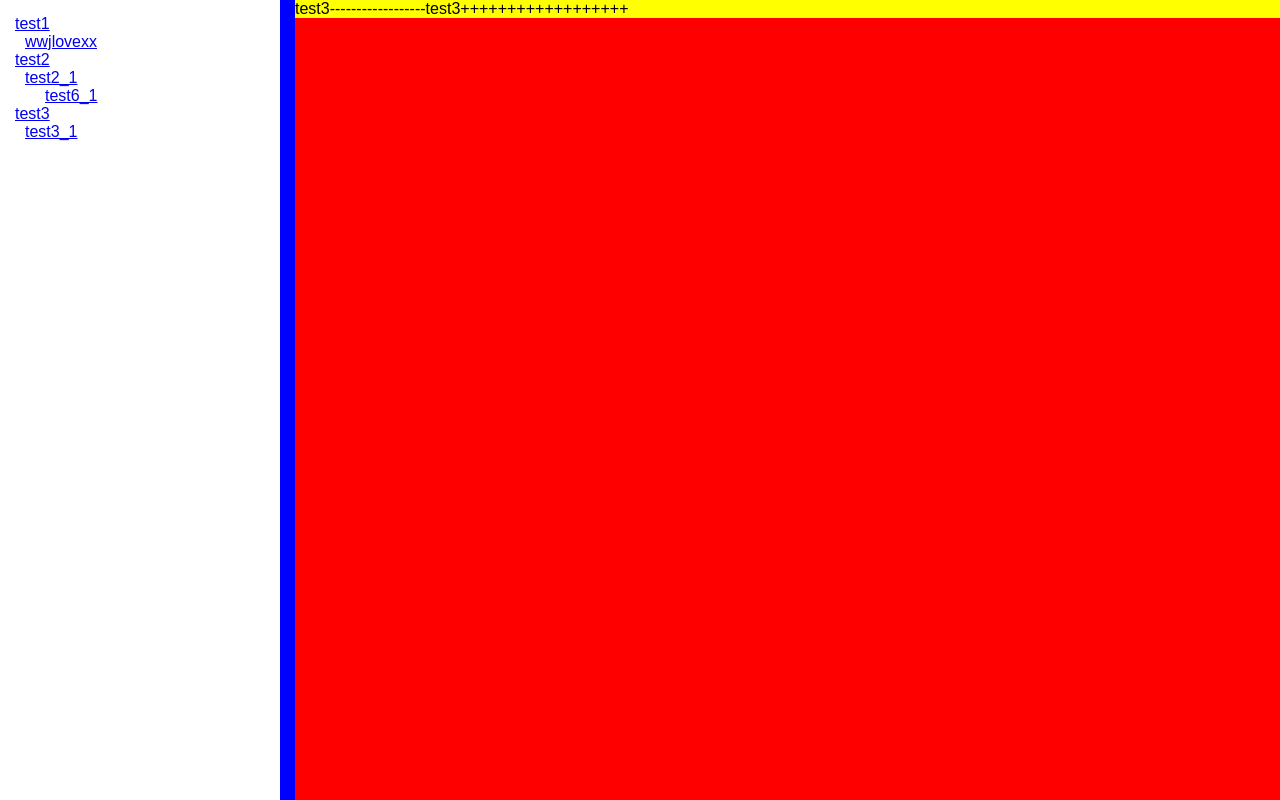
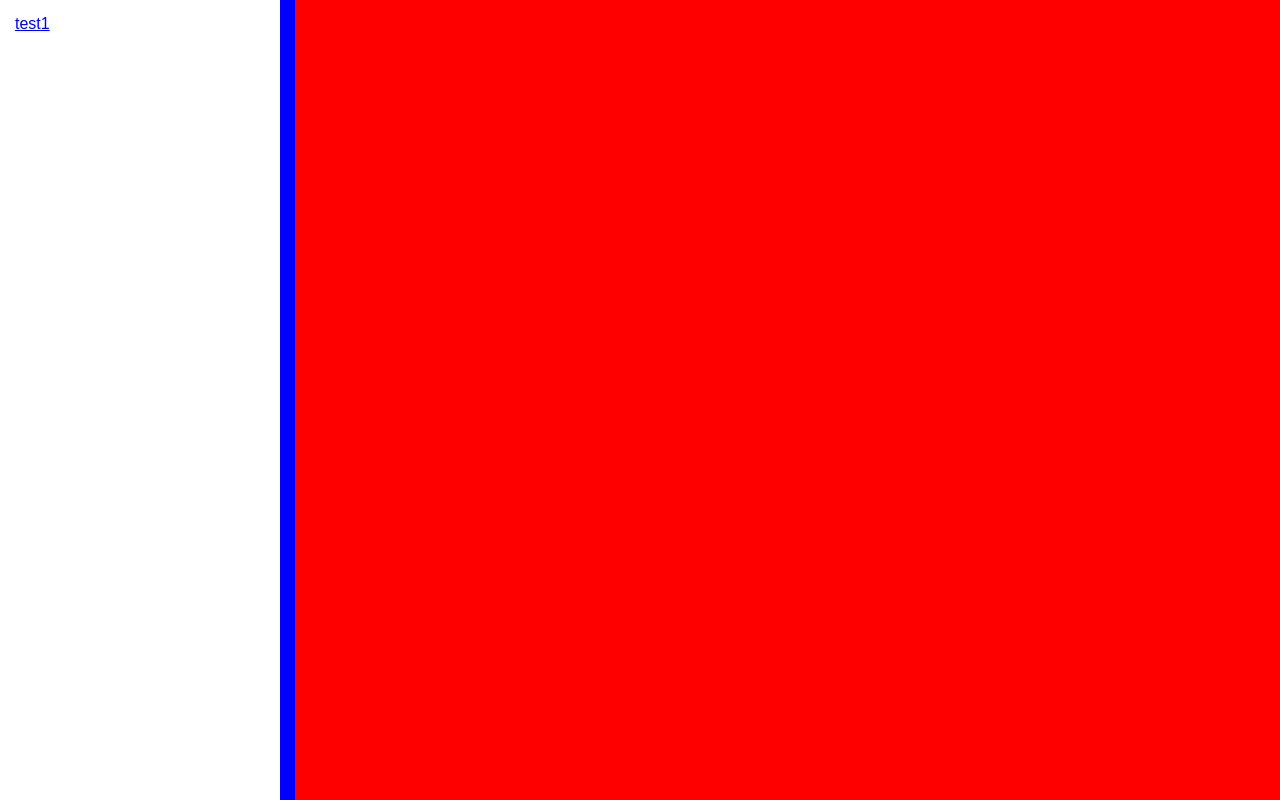
Before and after one commit to wangweijia/MyNotes, a React (Create React App) app: page /home/test3 in a window 1280 px wide. Built offline with nearby package versions, Linux system fonts and the light colour scheme.

Commit message:
删除测试页面

```diff
--- a/src/project/notes/test1/xx/WwjXx.js
+++ /dev/null
@@ -1,11 +0,0 @@
-import React, {Component} from 'react';
-
-export default class WwjXx extends Component {
-    render() {
-        return (
-            <div style={{display: 'flex', flex: 1}}>
-                wwjlovexx:undefined
-            </div>
-        );
-    }
-}
--- a/src/project/notes/test2/Test2.js
+++ /dev/null
@@ -1,11 +0,0 @@
-import React, {Component} from 'react';
-
-export default class Test2 extends Component {
-    render() {
-        return (
-            <div style={{display: 'flex', backgroundColor: 'yellow', width: 200}}>
-                test2
-            </div>
-        );
-    }
-}
--- a/src/project/notes/test2/test2_1/Test2_1.js
+++ /dev/null
@@ -1,11 +0,0 @@
-import React, {Component} from 'react';
-
-export default class Test2_1 extends Component {
-    render() {
-        return (
-            <div style={{display: 'flex', backgroundColor: 'blue'}}>
-                test2_1
-            </div>
-        );
-    }
-}
--- a/src/project/notes/test2/test2_1/test6_1/Test6_1.js
+++ /dev/null
@@ -1,11 +0,0 @@
-import React, {Component} from 'react';
-
-export default class Test6_1 extends Component {
-    render() {
-        return (
-            <div style={{display: 'flex', flex: 1}}>
-                test6_1:undefined
-            </div>
-        );
-    }
-}
--- a/src/project/notes/test3/Test3.js
+++ /dev/null
@@ -1,16 +0,0 @@
-import React, {Component} from 'react';
-import { Route } from 'react-router-dom';
-
-import Test3_1 from './test3_1/Test3_1';
-
-export default class Test3 extends Component {
-    render() {
-        return (
-            <div style={{display: 'flex', backgroundColor: 'yellow'}}>
-                test3------------------
-                <Route path={`${this.props.match.url}/test3_1`} component={Test3_1}/>
-                test3++++++++++++++++++
-            </div>
-        );
-    }
-}
--- a/src/project/notes/test3/test3_1/Test3_1.js
+++ /dev/null
@@ -1,11 +0,0 @@
-import React, {Component} from 'react';
-
-export default class Test3_1 extends Component {
-    render() {
-        return (
-            <div style={{display: 'flex', backgroundColor: 'blue'}}>
-                test3_1
-            </div>
-        );
-    }
-}
--- a/src/project/src/ComponentRoutes.js
+++ b/src/project/src/ComponentRoutes.js
@@ -1,68 +1,14 @@
 import Test1 from '../notes/test1/Test1';
-import WwjXx from '../notes/test1/xx/WwjXx';
-import Test2 from '../notes/test2/Test2';
-import Test2_1 from '../notes/test2/test2_1/Test2_1';
-import Test6_1 from '../notes/test2/test2_1/test6_1/Test6_1';
-import Test3 from '../notes/test3/Test3';
-import Test3_1 from '../notes/test3/test3_1/Test3_1';
-export const myRoutes = [{
-name:"test1",
-path:"/test1",
-component:Test1,
-level:0,
-exact:true,
-haveChildern:true,
-childern:[{
-name:"wwjlovexx",
-path:"/test1/xx",
-component:WwjXx,
-level:1,
-exact:true,
-haveChildern:false,
-childern:[]
-},
+
+export const myRoutes = [
+    {
+        name: "test1",
+        path: "/test1",
+        component: Test1,
+        level: 0,
+        exact: true,
+        haveChildern: false,
+        childern: [
+        ]
+    }
 ]
-},{
-name:"test2",
-path:"/test2",
-component:Test2,
-level:0,
-exact:true,
-haveChildern:true,
-childern:[{
-name:"test2_1",
-path:"/test2/test2_1",
-component:Test2_1,
-level:1,
-exact:true,
-haveChildern:true,
-childern:[{
-name:"test6_1",
-path:"/test2/test2_1/test6_1",
-component:Test6_1,
-level:2,
-exact:true,
-haveChildern:false,
-childern:[]
-},
-]
-},
-]
-},{
-name:"test3",
-path:"/test3",
-component:Test3,
-level:0,
-exact:true,
-haveChildern:true,
-childern:[{
-name:"test3_1",
-path:"/test3/test3_1",
-component:Test3_1,
-level:1,
-exact:true,
-haveChildern:false,
-childern:[]
-},
-]
-},]
```
Also changed, not shown: src/project/tools/src/notes.json (+7 -1 lines).
